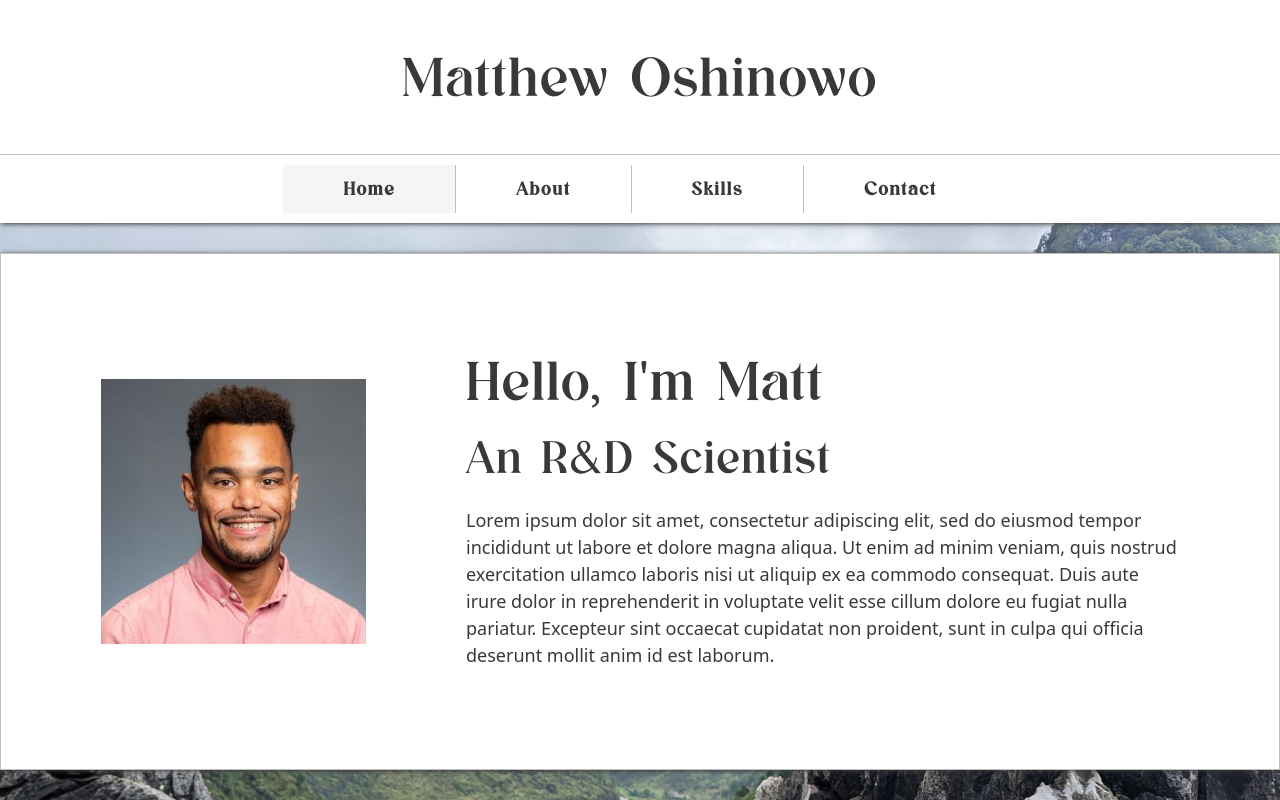
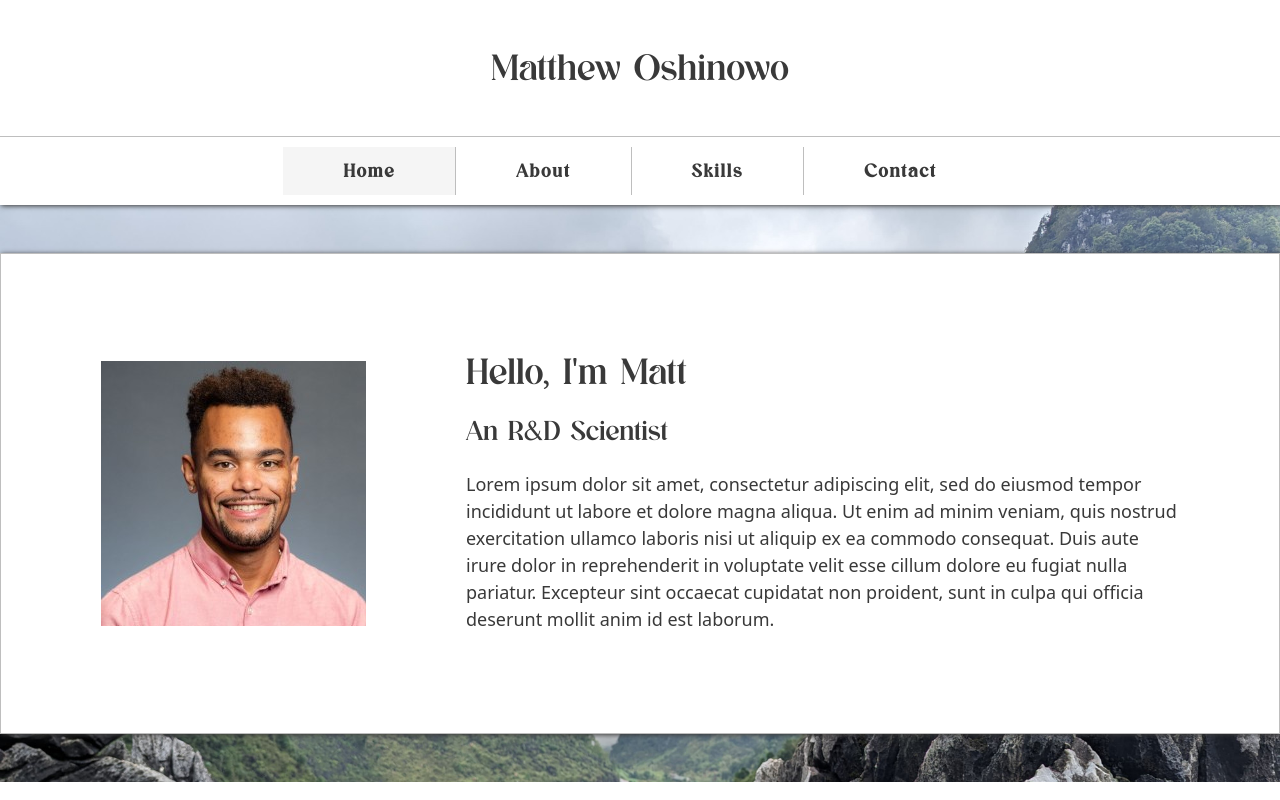
Before and after one commit to kimoshinowo/matt-website, a Nuxt app: page / in a window 1280 px wide. Built offline with nearby package versions, Linux system fonts and the light colour scheme.

Commit message:
Add mobile font sizes

```diff
--- a/assets/typography.scss
+++ b/assets/typography.scss
@@ -22,27 +22,38 @@ h3, h4, p:not(:last-child) {
 
 h1, h2, h3, h4 {
     font-family: $secondary-font;
-    letter-spacing: auto;
-
-    @media only screen and (min-width: 768px) {
-        letter-spacing: 0.1rem;
-    }
 }
 
 h1 {
     font-size: 3rem;
+
+    @media only screen and (min-width: 768px) {
+        font-size: 2rem;
+    }
 }
 
 h2 {
     font-size: 2.5rem;
+
+    @media only screen and (min-width: 768px) {
+        font-size: 1.5rem;
+    }
 }
 
 h3 {
     font-size: 2rem;
+
+    @media only screen and (min-width: 768px) {
+        font-size: 1rem;
+    }
 }
 
 h4 {
     font-size: 1.5rem;
+
+    @media only screen and (min-width: 768px) {
+        font-size: 1rem;
+    }
 }
 
 p {
```
